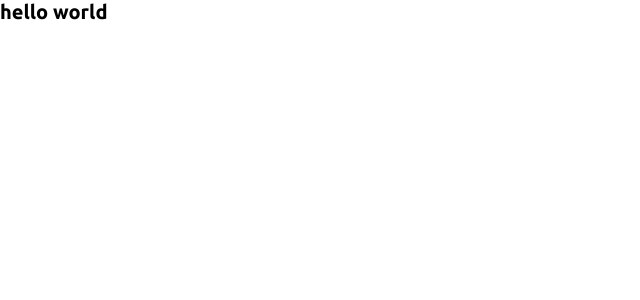
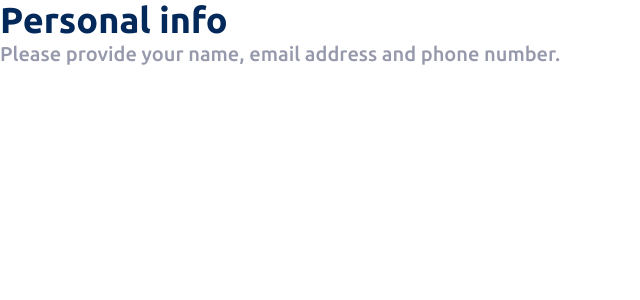
Before and after one commit to Neerukonda-Sriveer/multi-step-form, a React (Create React App) app: page / in a window 1280 px wide. Shown: the top 300 px of the page, without its empty margins (0-640 px from the left). Built offline with nearby package versions, Linux system fonts and the light colour scheme.

Commit message:
feat:add heading and subtitle typography

```diff
--- a/src/App.jsx
+++ b/src/App.jsx
@@ -1,5 +1,8 @@
 export default function App(){
     return(
-        <h1>hello world</h1>
+        <>
+            <h1 className="heading">Personal info</h1>
+            <h2 className="subtitle">Please provide your name, email address and phone number.</h2>
+        </>
     )
 }
--- a/src/scss/_typography.scss
+++ b/src/scss/_typography.scss
@@ -0,0 +1,17 @@
+.heading{
+    font-size: 3.6rem;
+    line-height: 4rem;
+    color: var(--color-blue-400);
+    font-weight: 700;
+}
+
+.font-height-larger{
+    font-size: 2rem;
+    line-height: 2.8rem;
+}
+
+.subtitle{
+    @extend .font-height-larger;
+    color: var(--color-neutral-500);
+    font-weight: 500;
+}
```
